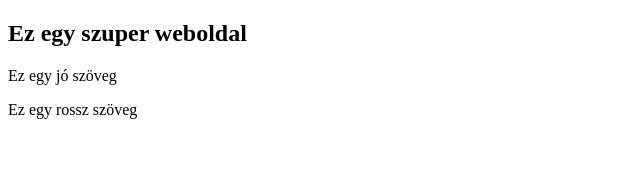
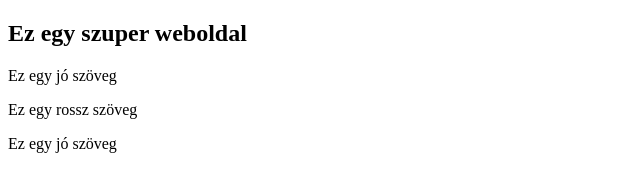
Before and after one commit to kizsi2019/demo2, a plain HTML site: page index.html in a window 1280 px wide. Shown: the whole page, without its empty margins (0-640 px from the left). Drawn offline with Linux system fonts and the light colour scheme.

Commit message:
Live feltöltés

```diff
--- a/index.html
+++ b/index.html
@@ -12,6 +12,7 @@
     <h2>Ez egy szuper weboldal</h2>
     <p> Ez egy jó szöveg</p>
     <p>Ez egy rossz szöveg</p>
+    <p>Ez egy jó szöveg</p>
 
 </body>
 
```
